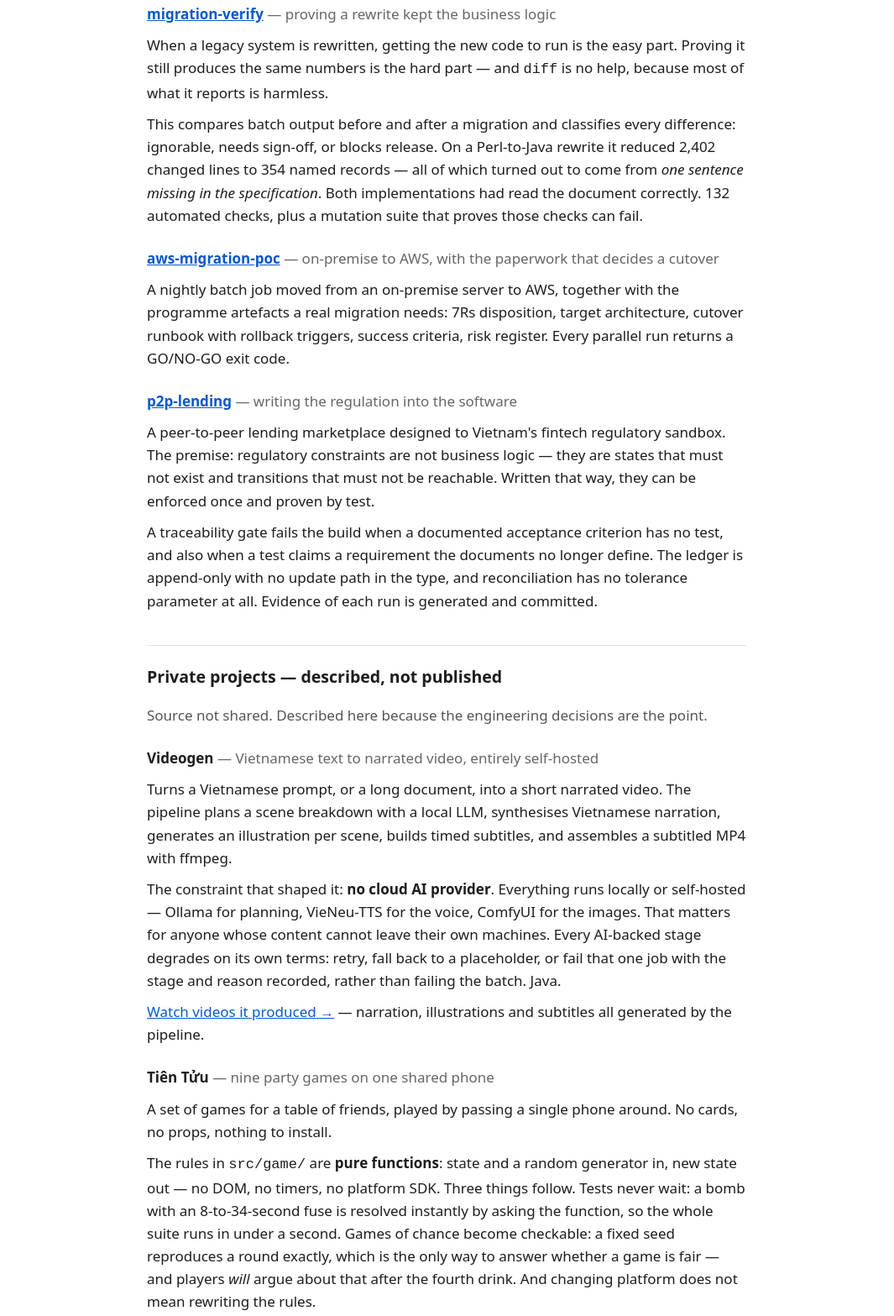
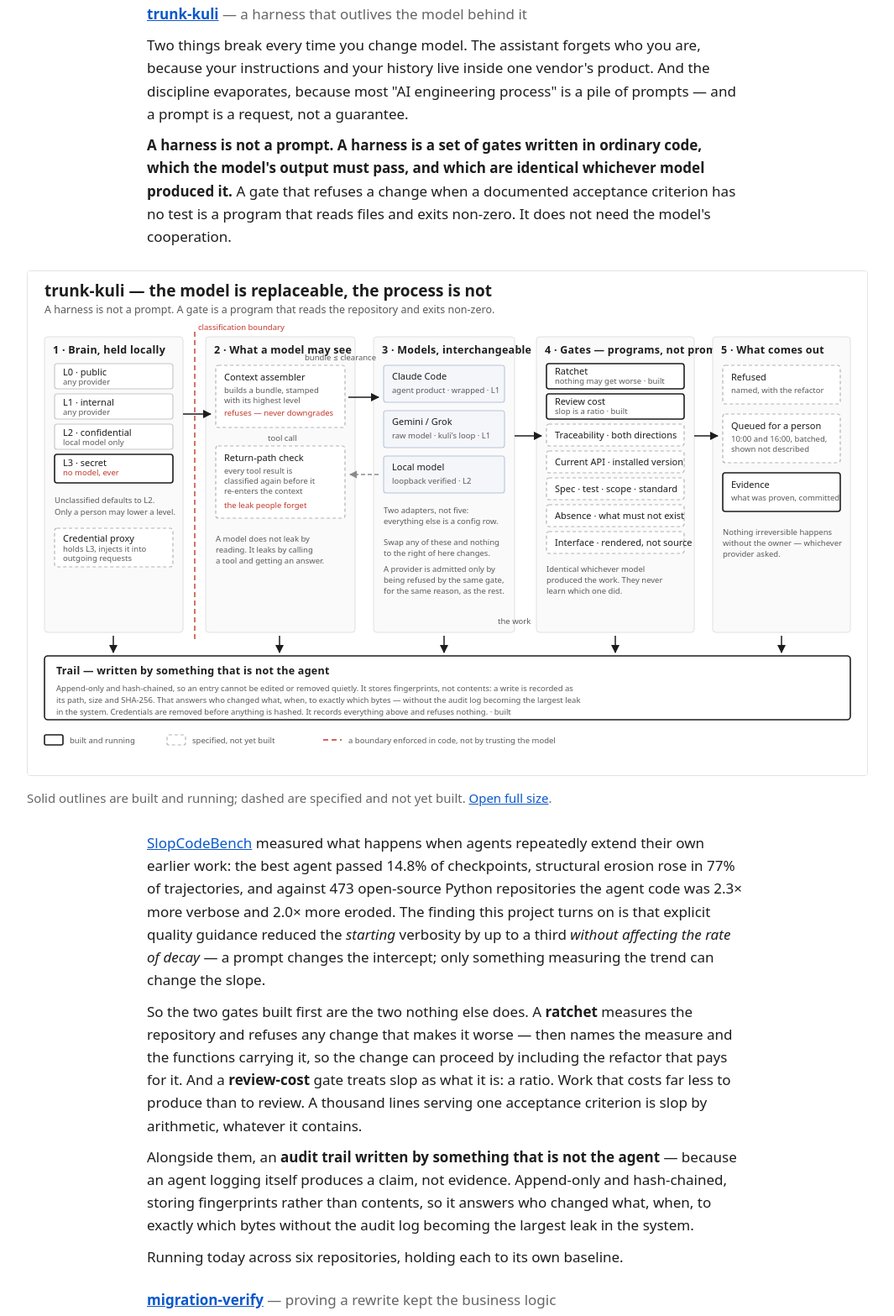
Before and after one commit to mohoatu/trunkle-win-web, a plain HTML site: page index.html in a window 1280 px wide. Shown: the part 777-2344 px from the top of the page at 84% size, without its empty margins (108-1173 px from the left). Drawn offline with Linux system fonts and the light colour scheme.

Commit message:
Put trunk-kuli on the front page, with the architecture drawn
The diagram is the point: five columns left to right - classified local files, the boundary that filters them, the interchangeable models, the wall of gates, and what comes out - with the trail running underneath all of it because it records all of it. Solid outlines are built, dashed are specified, so the picture tells the truth about status rather than selling a finished system.

It breaks out of the 42em prose column deliberately. At column width its labels would be about six pixels tall.

```diff
--- a/index.html
+++ b/index.html
@@ -20,6 +20,12 @@ nav a{margin-right:1em}
 .lede{font-size:1.08em}
 .when{color:#666;font-weight:400}
 footer{margin-top:2.5em;border-top:1px solid #e3e3e3;padding-top:1em;color:#555;font-size:.95em}
+/* The diagram carries small labels, so it is allowed out of the 42em prose
+   column and centred at up to 1000px — at column width its text would be
+   about six pixels tall and unreadable. */
+figure{margin:1.6em 0;padding:0;width:min(1000px,94vw);margin-left:calc(50% - min(500px,47vw))}
+figure img{width:100%;height:auto;border:1px solid #e3e3e3;border-radius:4px;background:#fff}
+figcaption{margin-top:.5em;color:#666;font-size:.88em}
 </style>
 </head>
 <body>
@@ -61,6 +67,46 @@ evidence of each run that someone who has never read the code can still read.</p
 </ul>
 
 <h2 id="work">Open source — things you can run</h2>
+
+<h3><a href="https://github.com/mohoatu/trunk-kuli">trunk-kuli</a>
+<span class="when">— a harness that outlives the model behind it</span></h3>
+<p>Two things break every time you change model. The assistant forgets who you
+are, because your instructions and your history live inside one vendor's
+product. And the discipline evaporates, because most "AI engineering process"
+is a pile of prompts — and a prompt is a request, not a guarantee.</p>
+<p><strong>A harness is not a prompt. A harness is a set of gates written in
+ordinary code, which the model's output must pass, and which are identical
+whichever model produced it.</strong> A gate that refuses a change when a
+documented acceptance criterion has no test is a program that reads files and
+exits non-zero. It does not need the model's cooperation.</p>
+
+<figure>
+  <img src="trunk-kuli-architecture.svg" alt="Architecture diagram: classified local files pass through a boundary that stamps and filters them before any model sees them; the model is one of several interchangeable providers; everything it produces must pass a wall of gates that are programs rather than prompts; and a trail records every action from outside the agent.">
+  <figcaption>Solid outlines are built and running; dashed are specified and not
+  yet built. <a href="trunk-kuli-architecture.svg">Open full size</a>.</figcaption>
+</figure>
+
+<p><a href="https://arxiv.org/abs/2603.24755">SlopCodeBench</a> measured what
+happens when agents repeatedly extend their own earlier work: the best agent
+passed 14.8% of checkpoints, structural erosion rose in 77% of trajectories,
+and against 473 open-source Python repositories the agent code was 2.3× more
+verbose and 2.0× more eroded. The finding this project turns on is that
+explicit quality guidance reduced the <em>starting</em> verbosity by up to a
+third <em>without affecting the rate of decay</em> — a prompt changes the
+intercept; only something measuring the trend can change the slope.</p>
+<p>So the two gates built first are the two nothing else does. A
+<strong>ratchet</strong> measures the repository and refuses any change that
+makes it worse — then names the measure and the functions carrying it, so the
+change can proceed by including the refactor that pays for it. And a
+<strong>review-cost</strong> gate treats slop as what it is: a ratio. Work that
+costs far less to produce than to review. A thousand lines serving one
+acceptance criterion is slop by arithmetic, whatever it contains.</p>
+<p>Alongside them, an <strong>audit trail written by something that is not the
+agent</strong> — because an agent logging itself produces a claim, not
+evidence. Append-only and hash-chained, storing fingerprints rather than
+contents, so it answers who changed what, when, to exactly which bytes without
+the audit log becoming the largest leak in the system.</p>
+<p>Running today across six repositories, holding each to its own baseline.</p>
 
 <h3><a href="https://github.com/mohoatu/migration-verify">migration-verify</a>
 <span class="when">— proving a rewrite kept the business logic</span></h3>
```
Also changed, not shown: trunk-kuli-architecture.svg (added).
